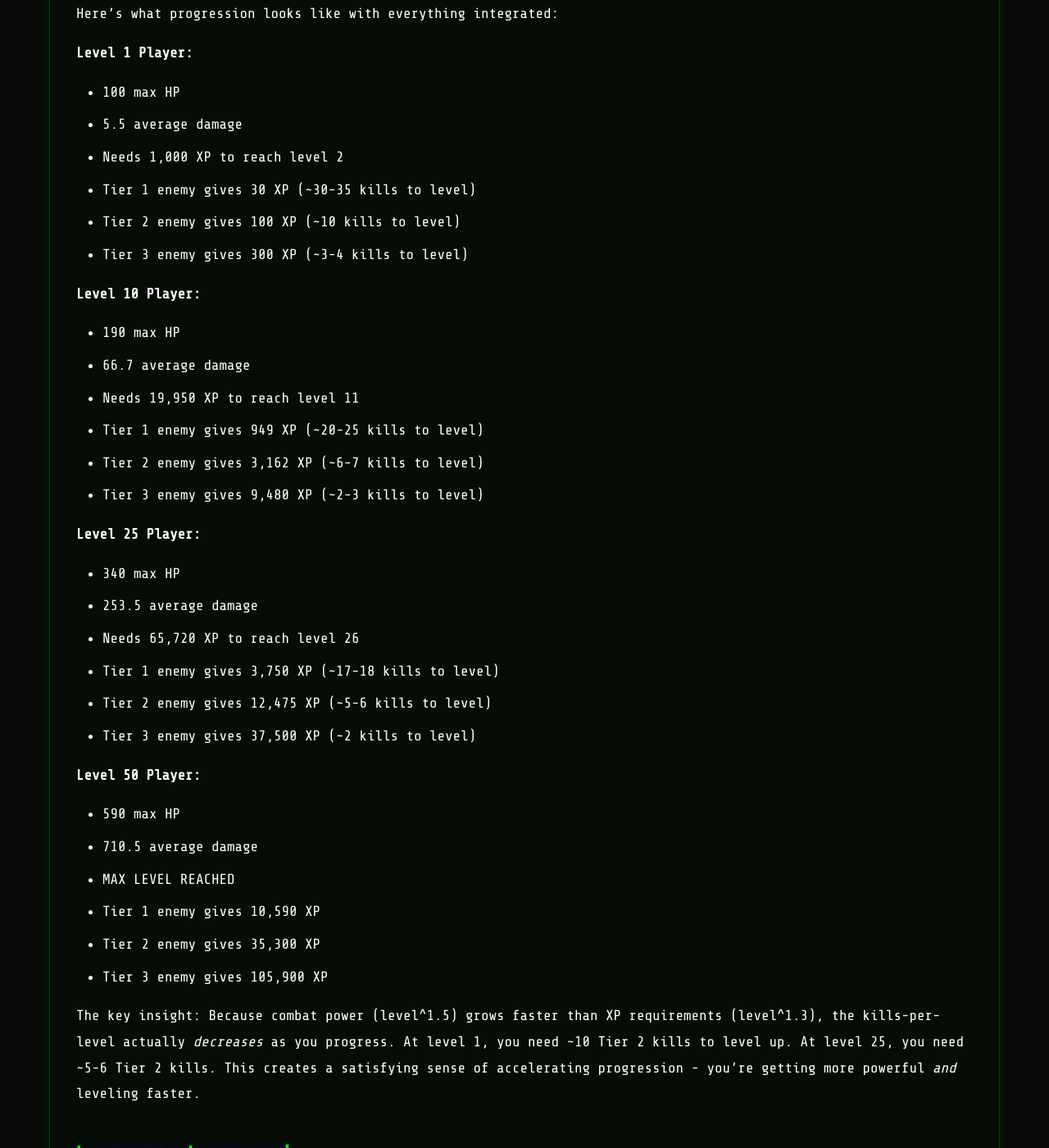
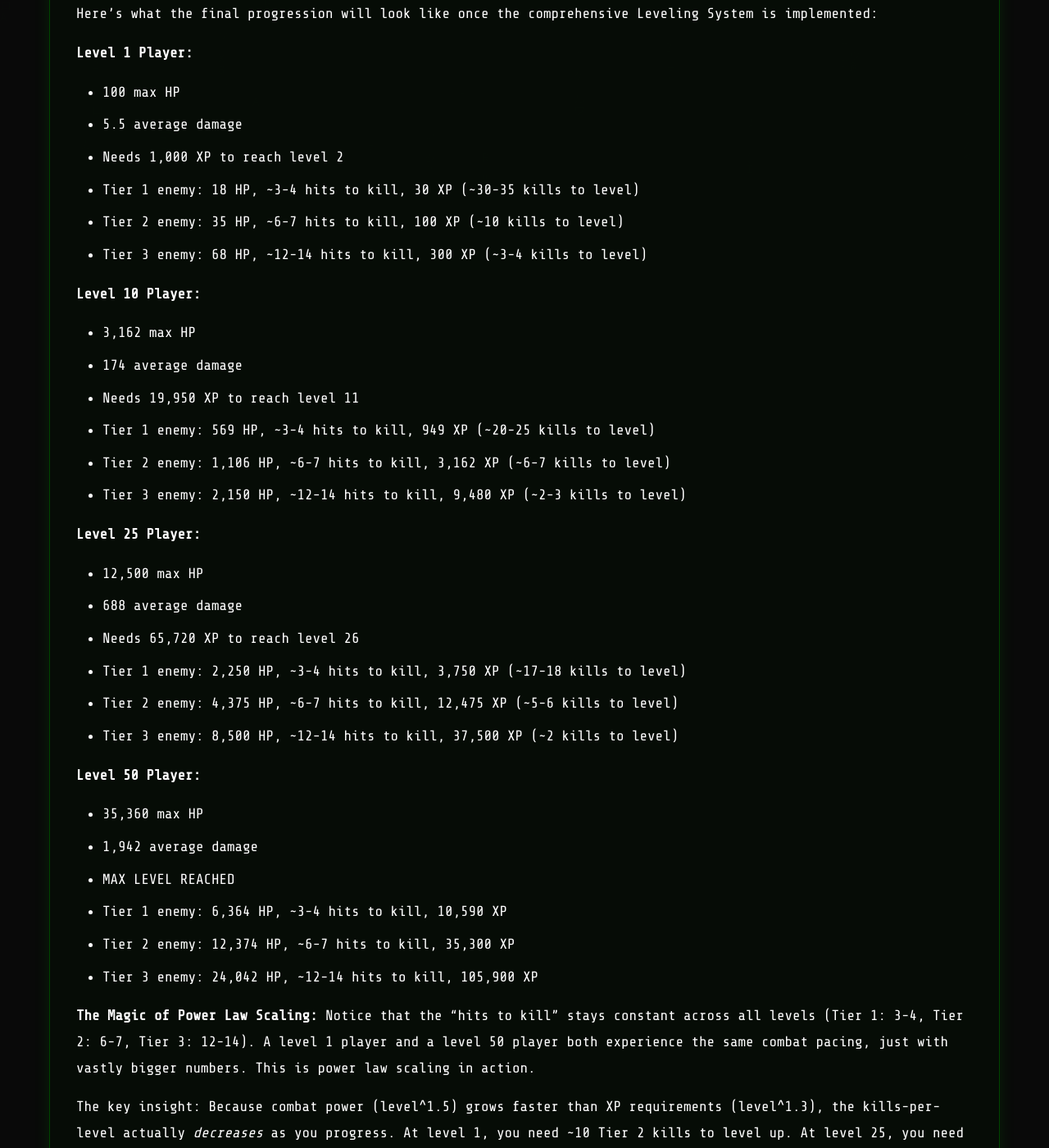
Before and after one commit to chatsubo-mud/chatsubo-mud.github.io, a Jekyll site: the page built from _posts/2025-10-16-three-tier-scaling-foundation.md, in a window 1280 px wide and 1400 px high, scrolled down 9853 px. Shown: the whole window at 82% size. Built offline with Jekyll 4.4.1, drawn with Linux system fonts in a browser that asks for light colours; some of the changed text lies outside the part shown.

Commit message:
blog: update progression numbers to show final Leveling System values
Updated blog post to show the correct progression numbers from the
comprehensive Leveling System design (level^1.5 HP scaling) rather than
the Phase 4 minimal system (linear +10 HP per level).

Key changes:
- Added enemy HP and hits-to-kill for each tier at each level
- Shows final HP values (35,360 at level 50, not 590)
- Shows final damage values (1,942 at level 50, not 710)
- Demonstrates constant 'attacks to kill' ratios across all levels
- Added note explaining Phase 4 is temporary/simplified

This gives readers accurate expectations for the final system while
clarifying that current implementation is a minimal interim solution.

```diff
--- a/_posts/2025-10-16-three-tier-scaling-foundation.md
+++ b/_posts/2025-10-16-three-tier-scaling-foundation.md
@@ -283,41 +283,45 @@ Let's take stock of where we are:
 
 ## The Numbers Tell the Story
 
-Here's what progression looks like with everything integrated:
+Here's what the final progression will look like once the comprehensive Leveling System is implemented:
 
 **Level 1 Player:**
 - 100 max HP
 - 5.5 average damage
 - Needs 1,000 XP to reach level 2
-- Tier 1 enemy gives 30 XP (~30-35 kills to level)
-- Tier 2 enemy gives 100 XP (~10 kills to level)
-- Tier 3 enemy gives 300 XP (~3-4 kills to level)
+- Tier 1 enemy: 18 HP, ~3-4 hits to kill, 30 XP (~30-35 kills to level)
+- Tier 2 enemy: 35 HP, ~6-7 hits to kill, 100 XP (~10 kills to level)
+- Tier 3 enemy: 68 HP, ~12-14 hits to kill, 300 XP (~3-4 kills to level)
 
 **Level 10 Player:**
-- 190 max HP
-- 66.7 average damage
+- 3,162 max HP
+- 174 average damage
 - Needs 19,950 XP to reach level 11
-- Tier 1 enemy gives 949 XP (~20-25 kills to level)
-- Tier 2 enemy gives 3,162 XP (~6-7 kills to level)
-- Tier 3 enemy gives 9,480 XP (~2-3 kills to level)
+- Tier 1 enemy: 569 HP, ~3-4 hits to kill, 949 XP (~20-25 kills to level)
+- Tier 2 enemy: 1,106 HP, ~6-7 hits to kill, 3,162 XP (~6-7 kills to level)
+- Tier 3 enemy: 2,150 HP, ~12-14 hits to kill, 9,480 XP (~2-3 kills to level)
 
 **Level 25 Player:**
-- 340 max HP
-- 253.5 average damage
+- 12,500 max HP
+- 688 average damage
 - Needs 65,720 XP to reach level 26
-- Tier 1 enemy gives 3,750 XP (~17-18 kills to level)
-- Tier 2 enemy gives 12,475 XP (~5-6 kills to level)
-- Tier 3 enemy gives 37,500 XP (~2 kills to level)
+- Tier 1 enemy: 2,250 HP, ~3-4 hits to kill, 3,750 XP (~17-18 kills to level)
+- Tier 2 enemy: 4,375 HP, ~6-7 hits to kill, 12,475 XP (~5-6 kills to level)
+- Tier 3 enemy: 8,500 HP, ~12-14 hits to kill, 37,500 XP (~2 kills to level)
 
 **Level 50 Player:**
-- 590 max HP
-- 710.5 average damage
+- 35,360 max HP
+- 1,942 average damage
 - MAX LEVEL REACHED
-- Tier 1 enemy gives 10,590 XP
-- Tier 2 enemy gives 35,300 XP
-- Tier 3 enemy gives 105,900 XP
+- Tier 1 enemy: 6,364 HP, ~3-4 hits to kill, 10,590 XP
+- Tier 2 enemy: 12,374 HP, ~6-7 hits to kill, 35,300 XP
+- Tier 3 enemy: 24,042 HP, ~12-14 hits to kill, 105,900 XP
+
+**The Magic of Power Law Scaling:** Notice that the "hits to kill" stays constant across all levels (Tier 1: 3-4, Tier 2: 6-7, Tier 3: 12-14). A level 1 player and a level 50 player both experience the same combat pacing, just with vastly bigger numbers. This is power law scaling in action.
 
 The key insight: Because combat power (level^1.5) grows faster than XP requirements (level^1.3), the kills-per-level actually *decreases* as you progress. At level 1, you need ~10 Tier 2 kills to level up. At level 25, you need ~5-6 Tier 2 kills. This creates a satisfying sense of accelerating progression - you're getting more powerful *and* leveling faster.
+
+**Note:** The Phase 4 minimal leveling system (currently implemented) uses simplified linear HP scaling (+10 per level) and is balanced for early levels (1-10). The numbers above represent the final comprehensive Leveling System that will use BODY attribute scaling with level^1.5.
 
 ## Lessons Learned
 
```
